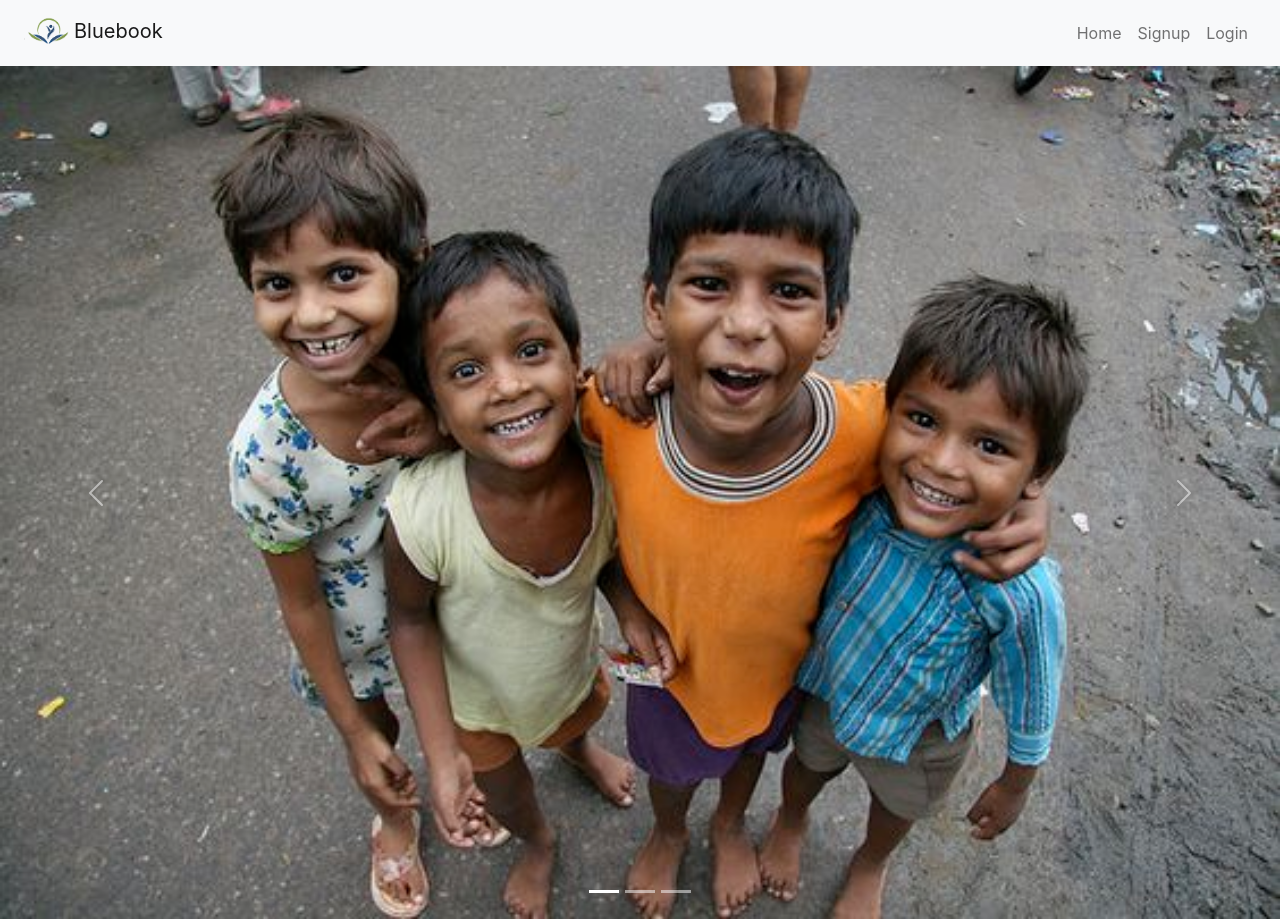
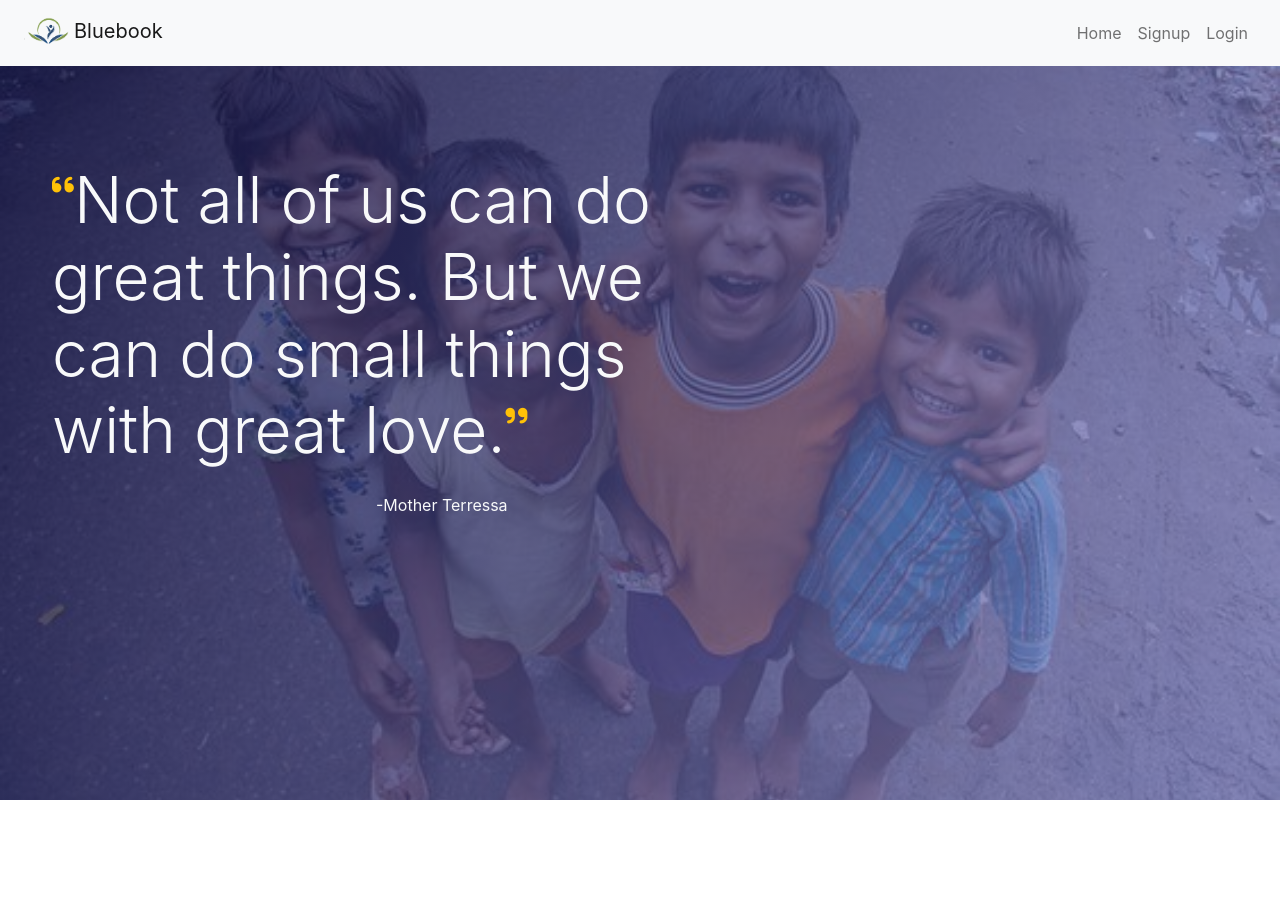
Before and after one commit to mohammdowais/RPFB-2, a React (Create React App) app in the folder registerform/: page / in a window 1280 px wide. After the commit the page ends 800 px from the top, so only its background shows below. Built offline with nearby package versions, Linux system fonts and the light colour scheme.

Commit message:
upated ui

```diff
--- a/registerform/public/index.html
+++ b/registerform/public/index.html
@@ -20,6 +20,7 @@
   <link href="https://cdn.jsdelivr.net/npm/bootstrap@5.0.2/dist/css/bootstrap.min.css" rel="stylesheet"
     integrity="sha384-EVSTQN3/azprG1Anm3QDgpJLIm9Nao0Yz1ztcQTwFspd3yD65VohhpuuCOmLASjC" crossorigin="anonymous">
   <link rel="manifest" href="%PUBLIC_URL%/manifest.json" />
+  <link href="https://cdnjs.cloudflare.com/ajax/libs/font-awesome/6.0.0/css/all.min.css" rel="stylesheet" />
   <!--
       Notice the use of %PUBLIC_URL% in the tags above.
       It will be replaced with the URL of the `public` folder during the build.
--- a/registerform/src/App.css
+++ b/registerform/src/App.css
@@ -1,33 +1,27 @@
-/* .App {
-  text-align: center;
+body::before {
+  content: '';
+  position: fixed;
+  top: 0;
+  left: 0;
+  height: 100%;
+  width: 100%;
+  z-index: -1;
+  background: var(--color-darkblue);
+  background-image: linear-gradient(
+      115deg,
+      rgba(12, 12, 65, 0.8),
+      rgba(136, 136, 206, 0.7)
+    ),
+    url(./components/images/img1.jpg);
+  background-size: cover;
+  background-repeat: no-repeat;
+  background-position: center;
+}
+.fa-lg {
+  font-size: 1.25em;
+  line-height: .05em;
+  vertical-align: 1.8rem;
+}
+/* *{
+  outline:1px solid red;
 } */
-body{
-  background: #bdc3c7;
-  background: -webkit-linear-gradient(to right, #969696, #bdc3c7);
-  background: linear-gradient(to right, #969696, #bdc3c7);
-}
-/* .App-logo {
-  height: 40vmin;
-  pointer-events: none;
-}
-
-@media (prefers-reduced-motion: no-preference) {
-  .App-logo {
-    animation: App-logo-spin infinite 20s linear;
-  }
-}
-
-.App-header {
-  background-color: #282c34;
-  min-height: 100vh;
-  display: flex;
-  flex-direction: column;
-  align-items: center;
-  justify-content: center;
-  font-size: calc(10px + 2vmin);
-  color: white;
-}
-
-.App-link {
-  color: #61dafb;
-} */
--- a/registerform/src/components/angelprofile.jsx
+++ b/registerform/src/components/angelprofile.jsx
@@ -43,7 +43,7 @@ export default function Profile() {
 
   return (
     <div className="container mt-5 mx-auto">
-      <div className="row g-2">
+      <div className="row g-2 mt-5">
         <div className="profile p3 col-lg-4 col-md-4  col-xs-12 bg-light rounded text-center">
           <div className="col-12 mt-5">
             <img
--- a/registerform/src/components/home.jsx
+++ b/registerform/src/components/home.jsx
@@ -4,68 +4,29 @@ import logo from "./images/img1.jpg";
 export default function Home() {
   return (
     <div>
-      <div
-        id="carouselExampleIndicators"
-        className="carousel slide"
-        data-bs-ride="carousel"
-      >
-        <div className="carousel-indicators">
-          <button
-            type="button"
-            data-bs-target="#carouselExampleIndicators"
-            data-bs-slide-to="0"
-            className="active"
-            aria-current="true"
-            aria-label="Slide 1"
-          ></button>
-          <button
-            type="button"
-            data-bs-target="#carouselExampleIndicators"
-            data-bs-slide-to="1"
-            aria-label="Slide 2"
-          ></button>
-          <button
-            type="button"
-            data-bs-target="#carouselExampleIndicators"
-            data-bs-slide-to="2"
-            aria-label="Slide 3"
-          ></button>
+      {/* <div classNameName="container-fluid text-light">
+        "Not all of us can do great things. But we can do small things with
+        great love."
+      </div> */}
+      <div className="row mt-5">
+        <div className="ms-5 mt-5 ps-3 col-6 my-auto">
+          <figure>
+            <blockquote className="blockquote mb-4">
+              <p>
+                <i className="fas fa-quote-left fa-lg text-warning mb-5"></i>
+                <span className="font-italic display-3 text-light">
+                  Not all of us can do great things. But we can do small things
+                  with great love.
+                </span>
+                <i className="fas fa-quote-right fa-lg text-warning mb-5"></i>
+              </p>
+            </blockquote>
+            <figcaption className="row text-light ml-auto">
+              <span className="col-6"></span>
+              <span className="mr-0 block col-6">-Mother Terressa</span>
+            </figcaption>
+          </figure>
         </div>
-        <div className="carousel-inner">
-          <div className="carousel-item active">
-            <img src={logo} className="d-block w-100" alt="..." />
-          </div>
-          <div className="carousel-item">
-            <img src={logo} className="d-block w-100" alt="..." />
-          </div>
-          <div className="carousel-item">
-            <img src={logo} className="d-block w-100" alt="..." />
-          </div>
-        </div>
-        <button
-          className="carousel-control-prev"
-          type="button"
-          data-bs-target="#carouselExampleIndicators"
-          data-bs-slide="prev"
-        >
-          <span
-            className="carousel-control-prev-icon"
-            aria-hidden="true"
-          ></span>
-          <span className="visually-hidden">Previous</span>
-        </button>
-        <button
-          className="carousel-control-next"
-          type="button"
-          data-bs-target="#carouselExampleIndicators"
-          data-bs-slide="next"
-        >
-          <span
-            className="carousel-control-next-icon"
-            aria-hidden="true"
-          ></span>
-          <span className="visually-hidden">Next</span>
-        </button>
       </div>
     </div>
   );
--- a/registerform/src/components/style.css
+++ b/registerform/src/components/style.css
@@ -1,8 +1,15 @@
-body{
+/* body{
     background: #bdc3c7;
     background: -webkit-linear-gradient(to right, #969696, #bdc3c7);
     background: linear-gradient(to right, #969696, #bdc3c7);
-}
+} */
+body{
+    background-color:rgb(89, 89, 166);
+    margin:0;
+    font-family:"poppins",sans-serif;
+    font-weight:400;
+    font-size:16px;
+  }
 /*
 .form{
     background-color: white;
--- a/registerform/src/components/updateprofile.jsx
+++ b/registerform/src/components/updateprofile.jsx
@@ -29,6 +29,11 @@ export default function UpdateProfile() {
   };
   const formSchema = Yup.object().shape({
     name: Yup.string()
+      .required("Name is mendatory")
+      .max(32, "Name should be less than 32 characters")
+      .matches(/[A-Z]*/, "Should only contain alphabet"),
+
+    cname: Yup.string()
       .required("Name is mendatory")
       .max(32, "Name should be less than 32 characters")
       .matches(/[A-Z]*/, "Should only contain alphabet"),
@@ -233,11 +238,11 @@ export default function UpdateProfile() {
                   </div>
                   <div className="col-sm-8 text-secondary">
                     <input
-                      name="name"
+                      name="cname"
                       type="text"
-                      {...register("name")}
+                      {...register("cname")}
                       className={`form-control ${
-                        errors.name ? "is-invalid" : ""
+                        errors.cname ? "is-invalid" : ""
                       }`}
                       placeholder="Enter name"
                     />
```
Also changed, not shown: registerform/src/components/login.jsx (+54 -65 lines).
